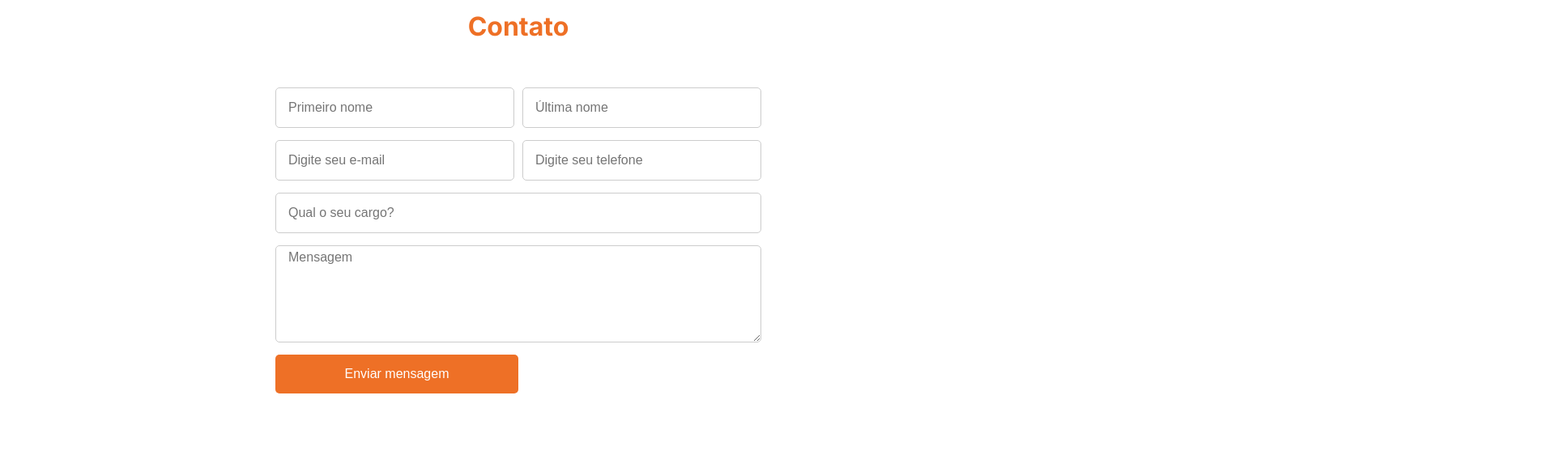
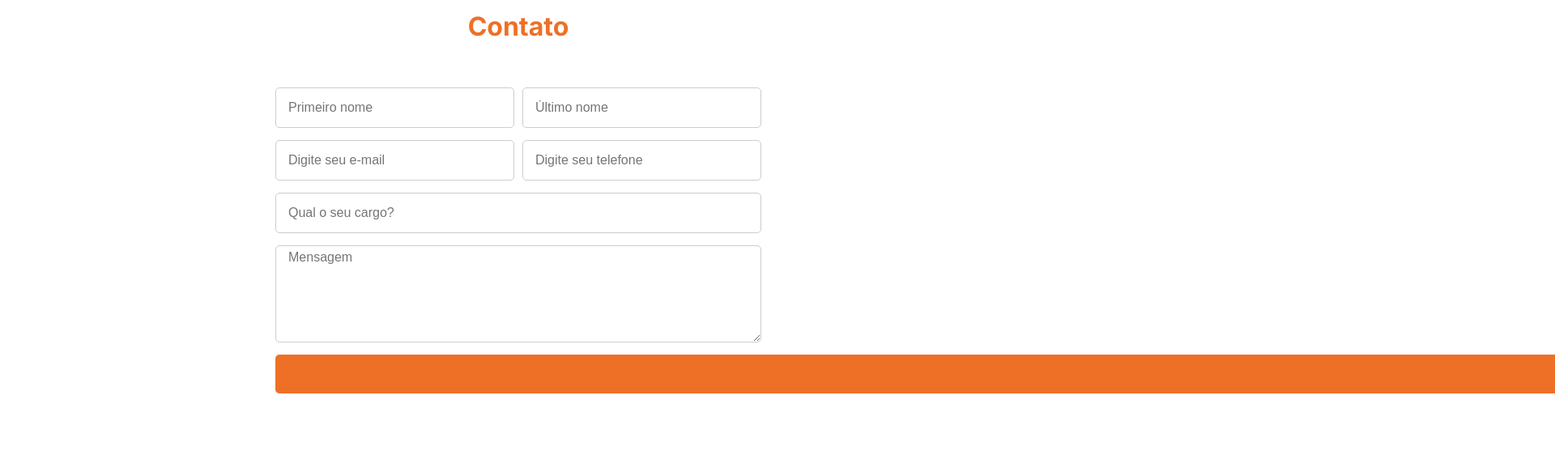
Before and after one commit to EnzoDangioMota/landingPageNutria, a plain HTML site: page index.html in a window 1280 px wide. Shown: the part 3307-3890 px from the top of the page at 81% size, 1920 px wide, since content can reach past the window. Drawn offline with Linux system fonts and the light colour scheme.

Commit message:
Corrigindo a palavra 'última' na linha 223 e alterando o tamanho do botão de enviar mensagem para 100%

```diff
--- a/assets/css/style.css
+++ b/assets/css/style.css
@@ -422,7 +422,7 @@ header {
   padding: 15px;
   font-size: 1em;
   border-radius: 5px;
-  width: 50%;
+  width: 1000%;
   transition: transform 0.3s ease;
 }
 
--- a/index.html
+++ b/index.html
@@ -220,7 +220,7 @@
       <form class="contact-form">
         <div class="contact-row">
           <input type="text" placeholder="Primeiro nome" class="contact-input" required>
-          <input type="text" placeholder="Última nome" class="contact-input" required>
+          <input type="text" placeholder="Último nome" class="contact-input" required>
         </div>
         <div class="contact-row">
           <input type="email" placeholder="Digite seu e-mail" class="contact-input" required>
```
